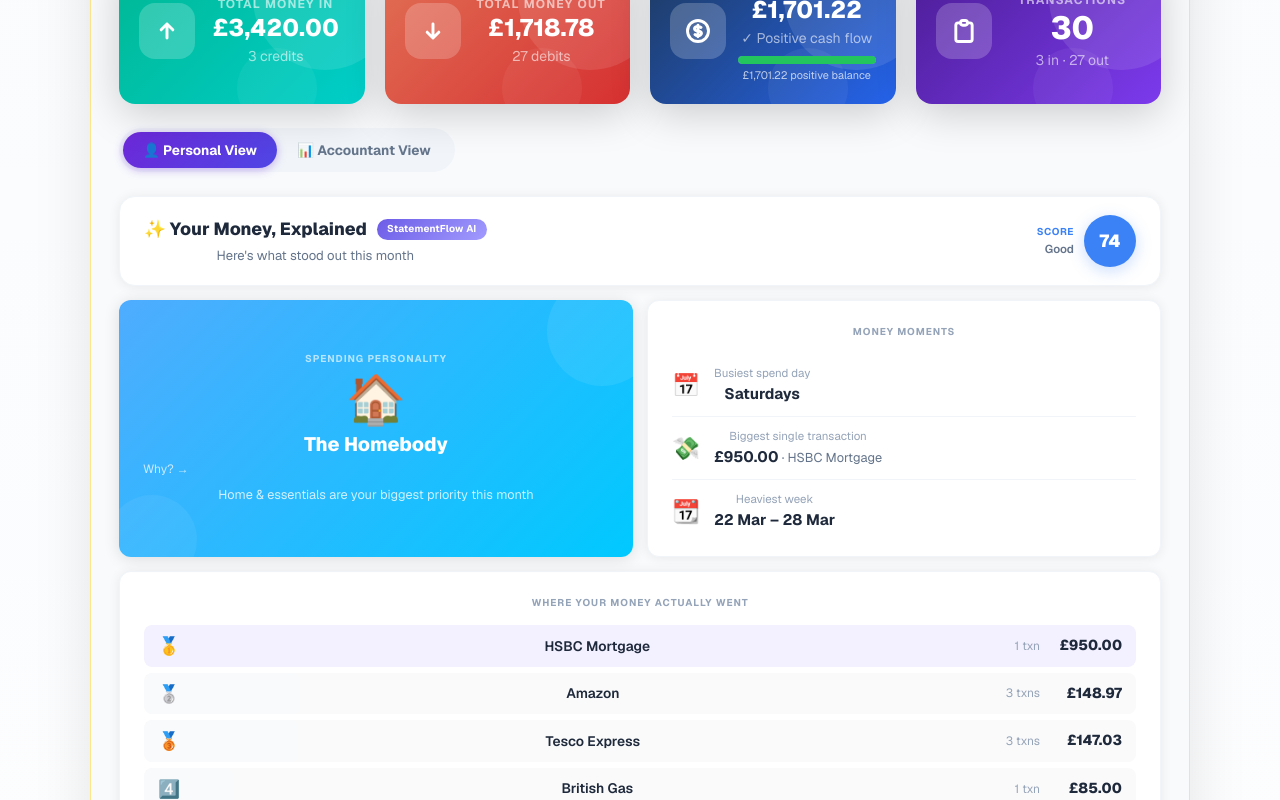
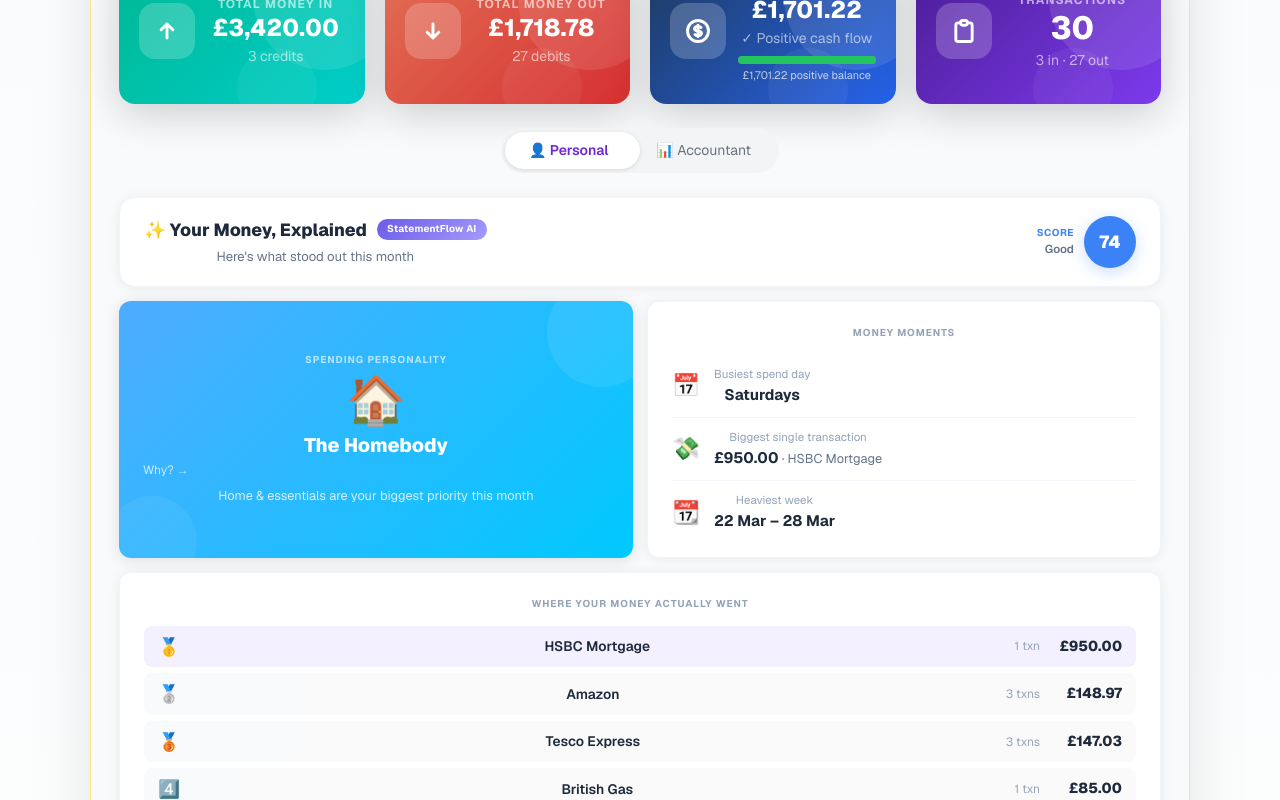
Before and after one commit to kasimk94/StatementFlow, a Next.js app: page / in a window 1280 px wide. Shown: the part 1120-1920 px from the top of the page. Built offline with nearby package versions, Linux system fonts and the light colour scheme.

Commit message:
Smooth sliding toggle between Personal and Accountant view

```diff
--- a/components/Dashboard.js
+++ b/components/Dashboard.js
@@ -1440,6 +1440,10 @@ export default function Dashboard({ transactions, demoMode = false, confidence,
           .pl-card { page-break-after: always; }
         }
         .print-header { display: none; }
+        @keyframes fadeIn {
+          from { opacity: 0; transform: translateY(8px); }
+          to   { opacity: 1; transform: translateY(0); }
+        }
       `}</style>
 
       {/* ── PRINT HEADER (hidden on screen, shown when printing) ── */}
@@ -1570,32 +1574,28 @@ export default function Dashboard({ transactions, demoMode = false, confidence,
       </div>
 
       {/* ── VIEW TOGGLE ── */}
-      <div className="view-toggle" style={{ display: "flex", alignItems: "center", gap: 0, background: "#f1f5f9", borderRadius: 999, padding: 4, width: "fit-content" }}>
-        {["Personal View", "Accountant View"].map((label, i) => {
-          const active = accountantView === (i === 1);
-          return (
-            <button
-              key={label}
-              onClick={() => setAccountantView(i === 1)}
-              style={{
-                padding:      "8px 20px",
-                borderRadius: 999,
-                border:       "none",
-                cursor:       "pointer",
-                fontWeight:   700,
-                fontSize:     "0.85rem",
-                transition:   "all 0.2s ease",
-                background:   active ? "linear-gradient(135deg, #6d28d9, #4f46e5)" : "transparent",
-                color:        active ? "#fff" : "#64748b",
-                boxShadow:    active ? "0 2px 10px rgba(109,40,217,0.35)" : "none",
-              }}
-            >
-              {i === 0 ? "👤" : "📊"} {label}
-            </button>
-          );
-        })}
-      </div>
-
+      <div className="view-toggle" style={{ display: "inline-flex", background: "#f3f4f6", borderRadius: "999px", padding: "4px", position: "relative", cursor: "pointer" }}>
+        {/* Sliding white pill */}
+        <div style={{
+          position: "absolute",
+          top: "4px",
+          bottom: "4px",
+          width: "calc(50% - 4px)",
+          background: "white",
+          borderRadius: "999px",
+          boxShadow: "0 1px 4px rgba(0,0,0,0.12)",
+          transition: "transform 0.3s cubic-bezier(0.4, 0, 0.2, 1)",
+          transform: accountantView ? "translateX(calc(100% + 4px))" : "translateX(0)",
+        }} />
+        <div onClick={() => setAccountantView(false)} style={{ position: "relative", zIndex: 1, padding: "8px 24px", borderRadius: "999px", fontSize: "0.875rem", fontWeight: accountantView ? 400 : 600, color: accountantView ? "#6b7280" : "#6d28d9", transition: "color 0.3s ease", userSelect: "none" }}>
+          👤 Personal
+        </div>
+        <div onClick={() => setAccountantView(true)} style={{ position: "relative", zIndex: 1, padding: "8px 24px", borderRadius: "999px", fontSize: "0.875rem", fontWeight: accountantView ? 600 : 400, color: accountantView ? "#6d28d9" : "#6b7280", transition: "color 0.3s ease", userSelect: "none" }}>
+          📊 Accountant
+        </div>
+      </div>
+
+      <div key={accountantView ? "accountant" : "personal"} style={{ animation: "fadeIn 0.3s ease" }}>
         {/* ── UNIFIED FINANCIAL SUMMARY ── */}
         {!accountantView && transactions.length > 0 && (
           <div className="your-money-explained"><FinancialSummary
@@ -1626,6 +1626,7 @@ export default function Dashboard({ transactions, demoMode = false, confidence,
             bankName={bankName}
           />
         )}
+      </div>
 
       {/* ── CHARTS ── */}
       <div ref={chartsRef} className="spending-breakdown grid grid-cols-1 lg:grid-cols-2 gap-6" style={sectionStyle(350)}>
```
Also changed, not shown: .claude/settings.local.json. Lines whose indentation alone changed are shown as unchanged.
